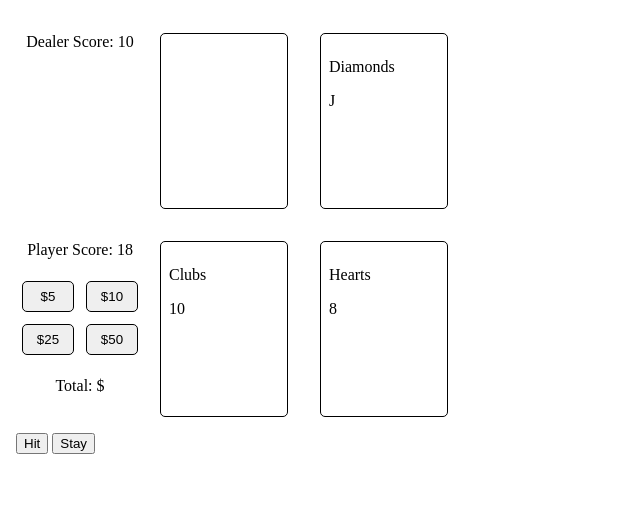
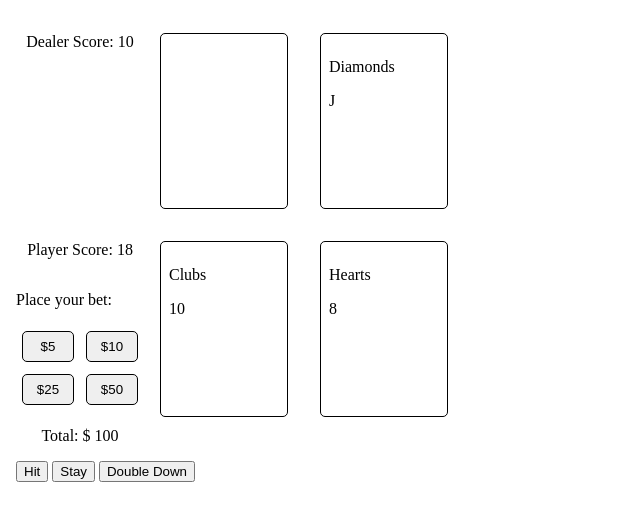
Before and after one commit to KSmith8888/TypeScript-Blackjack, a plain HTML site: page index.html in a window 1280 px wide. Shown: the part 95-616 px from the top of the page, without its empty margins (0-640 px from the left). Drawn offline with Linux system fonts and the light colour scheme.

Commit message:
Updated structure and added double down

```diff
--- a/index.html
+++ b/index.html
@@ -9,7 +9,7 @@
 </head>
 <body>
     <header id="header-section">
-        <h1>TypeScript Blackjack</h1>
+        <h1 id="main-header">TypeScript Blackjack</h1>
     </header>
     <main id="main-section">
         <section id="dealer-section">
@@ -26,17 +26,21 @@
                     <span id="player-score"></span>
                 </p>
                 <div id="bet-buttons-container">
+                    <p id="bet-text">Place your bet:</p>
                     <button id="bet-5-button" class="bet-button">$5</button>
                     <button id="bet-10-button" class="bet-button">$10</button>
                     <button id="bet-25-button" class="bet-button">$25</button>
                     <button id="bet-50-button" class="bet-button">$50</button>
                 </div>
-                <p>Total: $<span id="total-money-text"></span></p>
+                <p>Total: $
+                    <span id="total-money-text">100</span>
+                </p>
             </div>
         </section>
         <section id="selections-section">
             <button id="hit-button">Hit</button>
             <button id="stay-button">Stay</button>
+            <button id="double-down-button">Double Down</button>
             <p id="game-result-text"></p>
         </section>
     </main>
```
